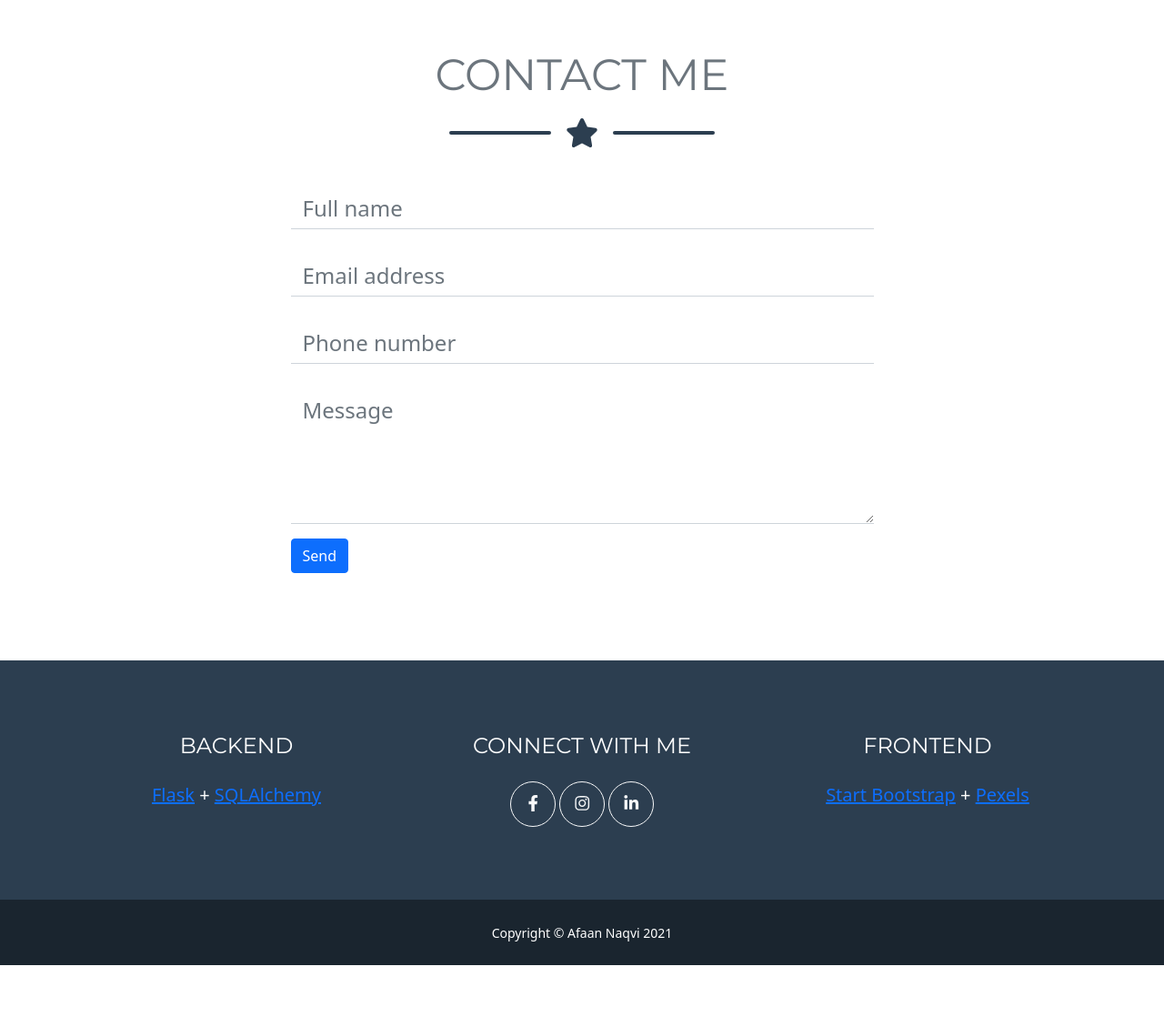
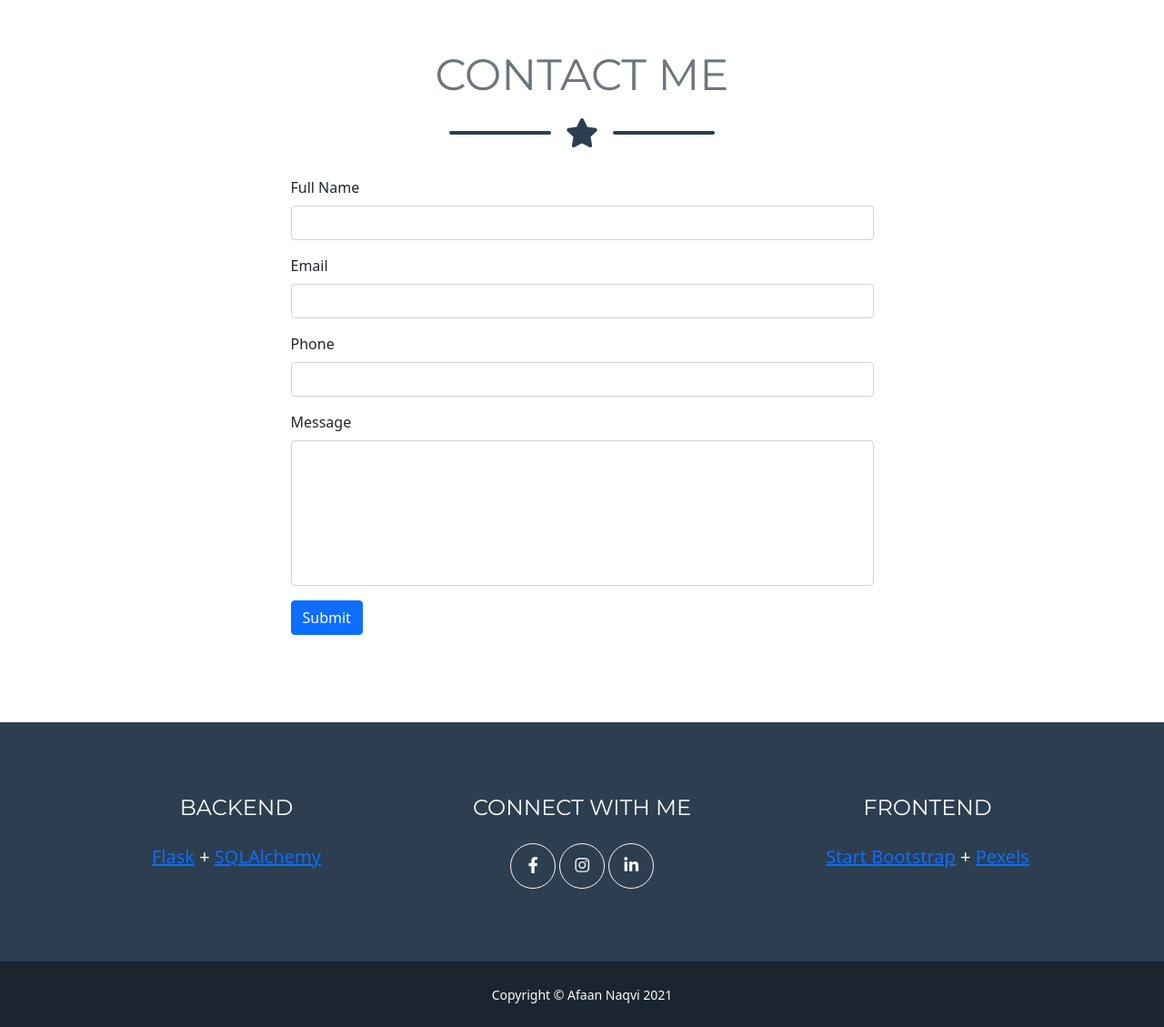
Before and after one commit to afaan5556/my_first_flask_app, a Flask app: page /contact in a window 1280 px wide. Shown: the part 330-1459 px from the top of the page at 91% size. Before the commit the page ends 1391 px from the top, so only its background shows below. Run offline with Flask 2, Linux system fonts and the light colour scheme; some libraries are stand-ins or nearby versions.

Commit message:
Use smtblib to send email from contact form

```diff
--- a/app.py
+++ b/app.py
@@ -1,6 +1,8 @@
 from flask import Flask, render_template, make_response, request, redirect, flash, url_for
 from models.visitor import VisitorModel
 from db import db
+import os
+import smtplib
 # from security import authenticate, identity
 # from flask_restful import Api
 # from flask_jwt import JWT
@@ -36,6 +38,26 @@ def index():
 @app.route('/contact')
 def contact():
     return render_template('contact.html')
+
+# Contact form submission is an email send
+@app.route('/contact/send_email', methods=['POST'])
+def send_email():
+    data = {'name': request.form['name'],
+            'email': request.form['email'],
+            'phone': request.form['phone'],
+            'message': request.form['message']
+            }
+
+    email_message = "Subject: {}\n\nWebsite contact form filled in by {} with email address {} and phone {}. Here is what they said: {}".format('Flask App Contact', data['name'], data['email'], data['phone'], data['message'])
+
+    server = smtplib.SMTP("smtp.gmail.com", 587)
+    server.starttls()
+    server.login("afaan.naqvi@gmail.com", "avpkggaawnazzclv")
+    server.sendmail(data['email'], "afaan.naqvi@gmail.com", email_message)
+
+    flash('Email sent!')
+
+    return redirect(url_for('contact'), code=302)
 
 
 # Visitors table view
--- a/templates/contact.html
+++ b/templates/contact.html
@@ -19,58 +19,24 @@
         <!-- Contact Section Form-->
         <div class="row justify-content-center">
             <div class="col-lg-8 col-xl-7">
-                <!-- * * * * * * * * * * * * * * *-->
-                <!-- * * SB Forms Contact Form * *-->
-                <!-- * * * * * * * * * * * * * * *-->
-                <!-- This form is pre-integrated with SB Forms.-->
-                <!-- To make this form functional, sign up at-->
-                <!-- https://startbootstrap.com/solution/contact-forms-->
-                <!-- to get an API token!-->
-                <form id="contactForm" action="mailto:afaan.naqvi@gmail.com" data-sb-form-api-token="API_TOKEN">
-                    <!-- Name input-->
-                    <div class="form-floating mb-3">
-                        <input class="form-control" id="name" type="text" placeholder="Enter your name..." data-sb-validations="required" />
-                        <label for="name">Full name</label>
-                        <div class="invalid-feedback" data-sb-feedback="name:required">A name is required.</div>
+                <form action="{{url_for('send_email')}}" method="POST">
+                    <div class="mb-3">
+                    <label for="name" class="form-label">Full Name</label>
+                    <input type="text" class="form-control" name="name" id="name" aria-describedby="emailHelp">
                     </div>
-                    <!-- Email address input-->
-                    <div class="form-floating mb-3">
-                        <input class="form-control" id="email" type="email" placeholder="name@example.com" data-sb-validations="required,email" />
-                        <label for="email">Email address</label>
-                        <div class="invalid-feedback" data-sb-feedback="email:required">An email is required.</div>
-                        <div class="invalid-feedback" data-sb-feedback="email:email">Email is not valid.</div>
+                    <div class="mb-3">
+                        <label for="email" class="form-label">Email</label>
+                        <input type="email" class="form-control" name="email" id="email" aria-describedby="emailHelp">
                     </div>
-                    <!-- Phone number input-->
-                    <div class="form-floating mb-3">
-                        <input class="form-control" id="phone" type="tel" placeholder="(123) 456-7890" data-sb-validations="required" />
-                        <label for="phone">Phone number</label>
-                        <div class="invalid-feedback" data-sb-feedback="phone:required">A phone number is required.</div>
+                    <div class="mb-3">
+                        <label for="phone" class="form-label">Phone</label>
+                        <input type="phone" class="form-control" name="phone" id="phone" aria-describedby="emailHelp">
                     </div>
-                    <!-- Message input-->
-                    <div class="form-floating mb-3">
-                        <textarea class="form-control" id="message" type="text" placeholder="Enter your message here..." style="height: 10rem" data-sb-validations="required"></textarea>
-                        <label for="message">Message</label>
-                        <div class="invalid-feedback" data-sb-feedback="message:required">A message is required.</div>
+                    <div class="mb-3">
+                        <label for="message" class="form-label">Message</label>
+                        <input type="text" class="form-control" name="message" id="message" style="height: 10rem" aria-describedby="emailHelp">
                     </div>
-                    <!-- Submit success message-->
-                    <!---->
-                    <!-- This is what your users will see when the form-->
-                    <!-- has successfully submitted-->
-                    <div class="d-none" id="submitSuccessMessage">
-                        <div class="text-center mb-3">
-                            <div class="fw-bolder">Form submission successful!</div>
-                            To activate this form, sign up at
-                            <br />
-                            <a href="https://startbootstrap.com/solution/contact-forms">https://startbootstrap.com/solution/contact-forms</a>
-                        </div>
-                    </div>
-                    <!-- Submit error message-->
-                    <!---->
-                    <!-- This is what your users will see when there is-->
-                    <!-- an error submitting the form-->
-                    <div class="d-none" id="submitErrorMessage"><div class="text-center text-danger mb-3">Error sending message!</div></div>
-                    <!-- Submit Button-->
-                    <button class="btn btn-primary btn-xl" id="submitButton" type="submit">Send</button>
+                    <button type="submit" class="btn btn-primary">Submit</button>
                 </form>
             </div>
         </div>
```
Also changed, not shown: data.db.
